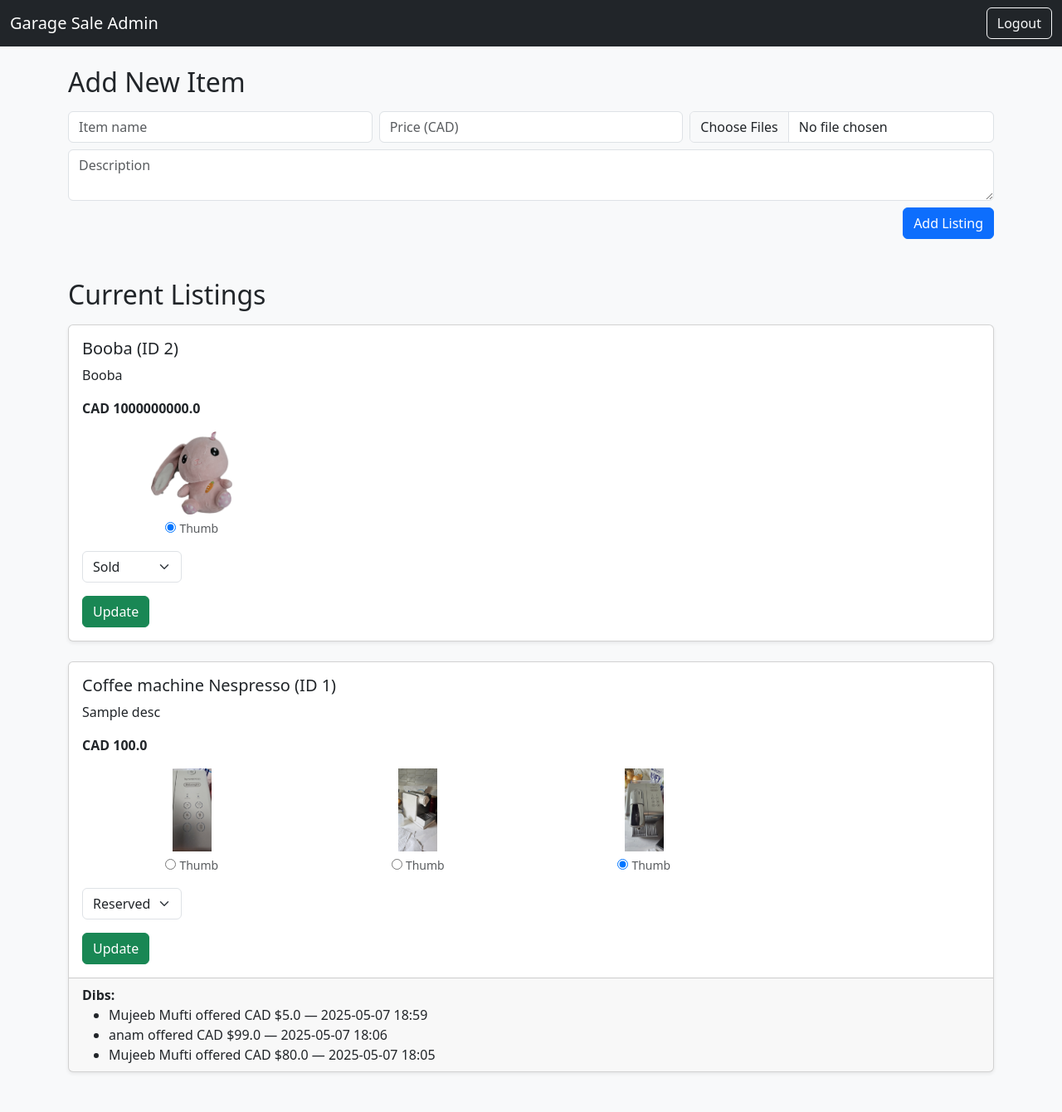
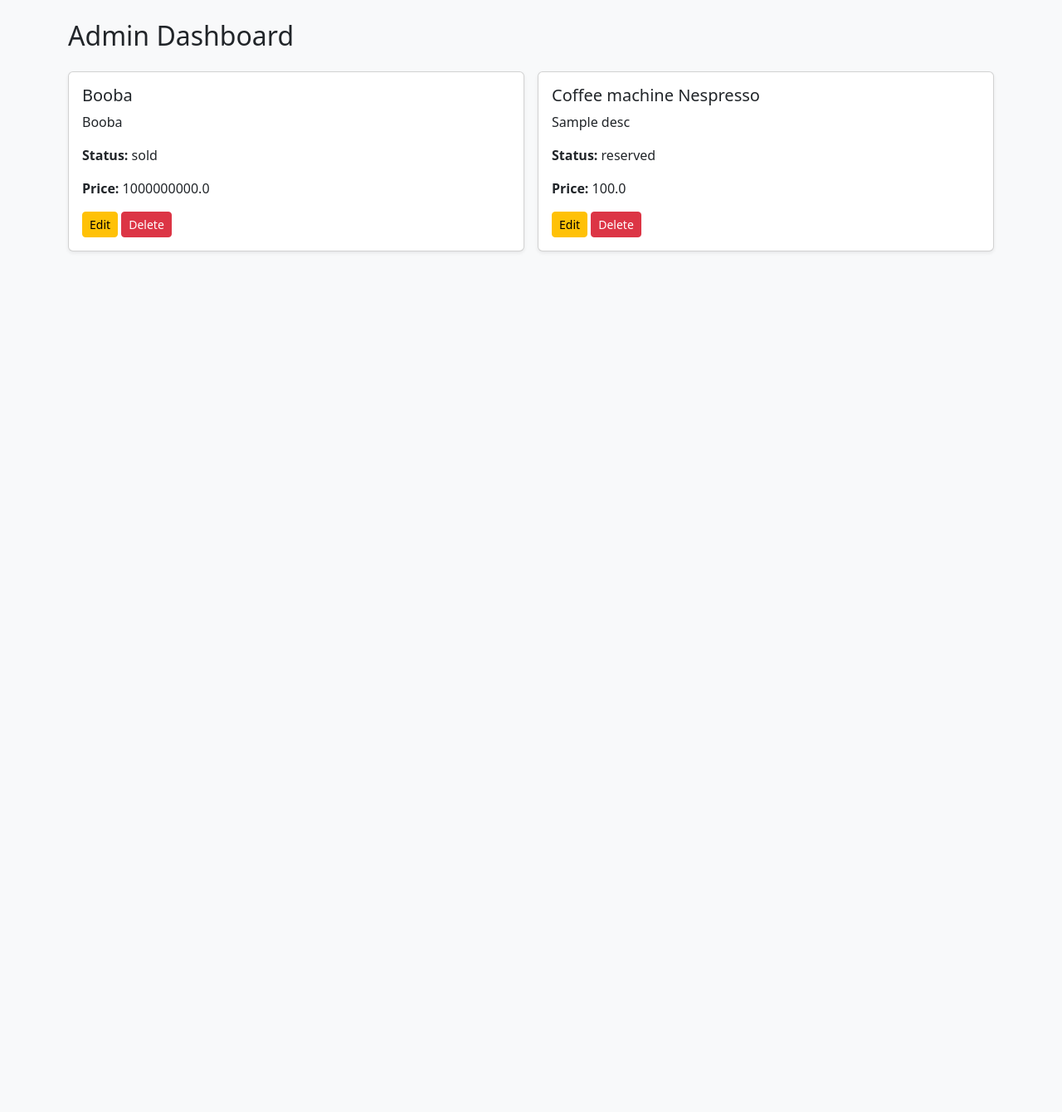
Before and after one commit to mujeebmufti/VirtualGarageSale, a Flask app: page /admin in a window 1280 px wide. Shown: the whole page at 83% size. After the commit the page ends 304 px from the top, so only its background shows below. Run offline with Flask 3, Linux system fonts and the light colour scheme; a user stored in the database is signed in.

Commit message:
Add edit buttons to admin dashboard

```diff
--- a/main.py
+++ b/main.py
@@ -143,6 +143,40 @@ def login():
             flash('Incorrect password', 'danger')
     return render_template('login.html')
 
+
+@app.route('/edit/<int:item_id>', methods=['GET', 'POST'])
+@login_required
+def edit_item(item_id):
+    item = Item.query.get_or_404(item_id)
+    existing_images = item.image_filenames.split(',') if item.image_filenames else []
+
+    if request.method == 'POST':
+        item.name = request.form.get('name')
+        item.description = request.form.get('description')
+        item.price = float(request.form.get('price')) if request.form.get('price') else None
+        item.status = request.form.get('status')
+
+        # Handle image deletion
+        delete_images = request.form.getlist('delete_images')
+        item.image_filenames = ','.join([img for img in existing_images if img not in delete_images])
+        existing_images = item.image_filenames.split(',') if item.image_filenames else []
+
+        # Handle image upload
+        new_images = request.files.getlist('images')
+        for image in new_images:
+            if image and image.filename:
+                filepath = os.path.join(app.config['UPLOAD_FOLDER'], image.filename)
+                image.save(filepath)
+                existing_images.append(image.filename)
+
+        item.image_filenames = ','.join(existing_images)
+
+        db.session.commit()
+        flash('Item updated successfully!', 'success')
+        return redirect(url_for('admin'))
+
+    return render_template('edit_item.html', item=item, existing_images=existing_images)
+
 @app.route('/logout')
 @login_required
 def logout():
--- a/templates/admin.html
+++ b/templates/admin.html
@@ -1,91 +1,45 @@
+
 <!DOCTYPE html>
 <html lang="en">
 <head>
     <meta charset="UTF-8">
-    <title>Admin Panel – Virtual Garage Sale</title>
-    <link href="https://cdn.jsdelivr.net/npm/bootstrap@5.3.0/dist/css/bootstrap.min.css" rel="stylesheet">
-    <style>
-        .thumb {max-height:100px; object-fit:cover;}
-    </style>
+    <title>Admin - Manage Listings</title>
+    <link href="https://cdn.jsdelivr.net/npm/bootstrap@5.3.0/dist/css/bootstrap.min.css" rel="stylesheet"/>
 </head>
 <body class="bg-light">
-
-<nav class="navbar navbar-expand-lg navbar-dark bg-dark">
-    <div class="container-fluid">
-        <a class="navbar-brand" href="/">Garage Sale Admin</a>
-        <a class="btn btn-outline-light ms-auto" href="/logout">Logout</a>
-    </div>
-</nav>
-
 <div class="container py-4">
-
+    <h2 class="mb-4">Admin Dashboard</h2>
     {% with messages = get_flashed_messages(with_categories=true) %}
       {% if messages %}
-        {% for category,message in messages %}
-          <div class="alert alert-{{category}} alert-dismissible fade show">
-            {{message}} <button type="button" class="btn-close" data-bs-dismiss="alert"></button>
+        {% for category, message in messages %}
+          <div class="alert alert-{{ category }} alert-dismissible fade show" role="alert">
+            {{ message }}
+            <button class="btn-close" data-bs-dismiss="alert" type="button"></button>
           </div>
         {% endfor %}
       {% endif %}
     {% endwith %}
 
-    <!-- ------------  ADD NEW LISTING  ------------ -->
-    <h2 class="mb-3">Add New Item</h2>
-    <form class="row g-2 mb-5" method="POST" action="{{ url_for('add_item') }}" enctype="multipart/form-data">
-        <div class="col-md-4"><input class="form-control" name="name" placeholder="Item name" required></div>
-        <div class="col-md-4"><input type="number" class="form-control" name="price" placeholder="Price (CAD)" step="0.01" required></div>
-        <div class="col-md-4"><input type="file" class="form-control" name="images" multiple required></div>
-        <div class="col-12"><textarea class="form-control" name="description" rows="2" placeholder="Description" required></textarea></div>
-        <div class="col-12 text-end"><button class="btn btn-primary">Add Listing</button></div>
-    </form>
-
-    <!-- ------------  CURRENT LISTINGS  ------------ -->
-    <h2 class="mb-3">Current Listings</h2>
-    {% for item in items %}
-    <form class="card mb-4 shadow-sm" method="POST" action="{{ url_for('admin') }}">
-        <input type="hidden" name="item_id" value="{{ item.id }}">
-        <div class="card-body">
-            <h5 class="card-title">{{ item.name }} (ID {{ item.id }})</h5>
-            <p>{{ item.description }}</p>
-            <p><strong>CAD {{ item.price }}</strong></p>
-
-            {% set imgs = item.image_filenames.split(',') if item.image_filenames else [] %}
-            {% if imgs %}
-            <div class="row g-2 mb-3">
-              {% for im in imgs %}
-              <div class="col-3 text-center">
-                  <img src="{{ url_for('static', filename='images/' + im) }}" class="img-fluid thumb mb-1">
-                  <div>
-                     <input type="radio" name="thumbnail_index" value="{{ loop.index0 }}" {% if loop.index0==item.thumbnail_index %}checked{% endif %}>
-                     <small class="text-muted">Thumb</small>
-                  </div>
-              </div>
-              {% endfor %}
+    {% if items %}
+    <div class="row g-3">
+        {% for item in items %}
+        <div class="col-12 col-md-6">
+            <div class="card shadow-sm">
+                <div class="card-body">
+                    <h5 class="card-title">{{ item.name }}</h5>
+                    <p>{{ item.description or "No description" }}</p>
+                    <p><strong>Status:</strong> {{ item.status }}</p>
+                    <p><strong>Price:</strong> {{ item.price or "N/A" }}</p>
+                    <a href="{{ url_for('edit_item', item_id=item.id) }}" class="btn btn-sm btn-warning">Edit</a>
+                    <a href="{{ url_for('delete_item', item_id=item.id) }}" class="btn btn-sm btn-danger">Delete</a>
+                </div>
             </div>
-            {% endif %}
-
-            <select name="status" class="form-select w-auto mb-3">
-                <option value="available" {% if item.status=='available' %}selected{% endif %}>Available</option>
-                <option value="reserved"  {% if item.status=='reserved'  %}selected{% endif %}>Reserved</option>
-                <option value="sold"      {% if item.status=='sold'      %}selected{% endif %}>Sold</option>
-            </select>
-            <button class="btn btn-success">Update</button>
         </div>
-
-        {% if dibs_by_item[item.id] %}
-        <div class="card-footer">
-            <strong>Dibs:</strong>
-            <ul class="mb-0">
-              {% for dib in dibs_by_item[item.id] %}
-              <li>{{ dib.name }} offered CAD ${{ dib.price }} — {{ dib.timestamp.strftime('%Y-%m-%d %H:%M') }}</li>
-              {% endfor %}
-            </ul>
-        </div>
-        {% endif %}
-    </form>
-    {% endfor %}
+        {% endfor %}
+    </div>
+    {% else %}
+    <p>No items listed yet.</p>
+    {% endif %}
 </div>
-
-<script src="https://cdn.jsdelivr.net/npm/bootstrap@5.3.0/dist/js/bootstrap.bundle.min.js"></script>
 </body>
 </html>
```
Also changed, not shown: templates/edit_item.html (added, +58 -0 lines).
